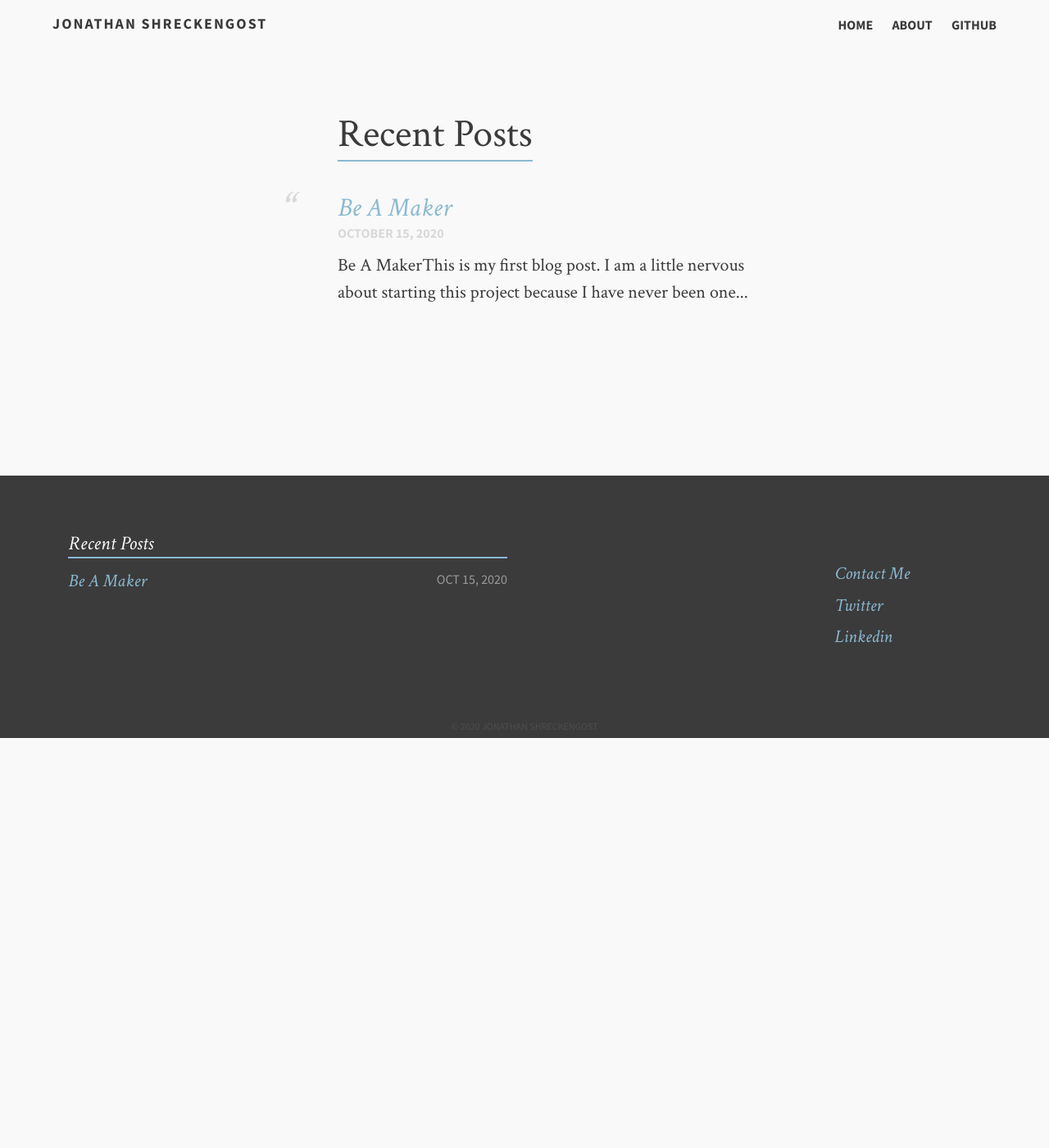
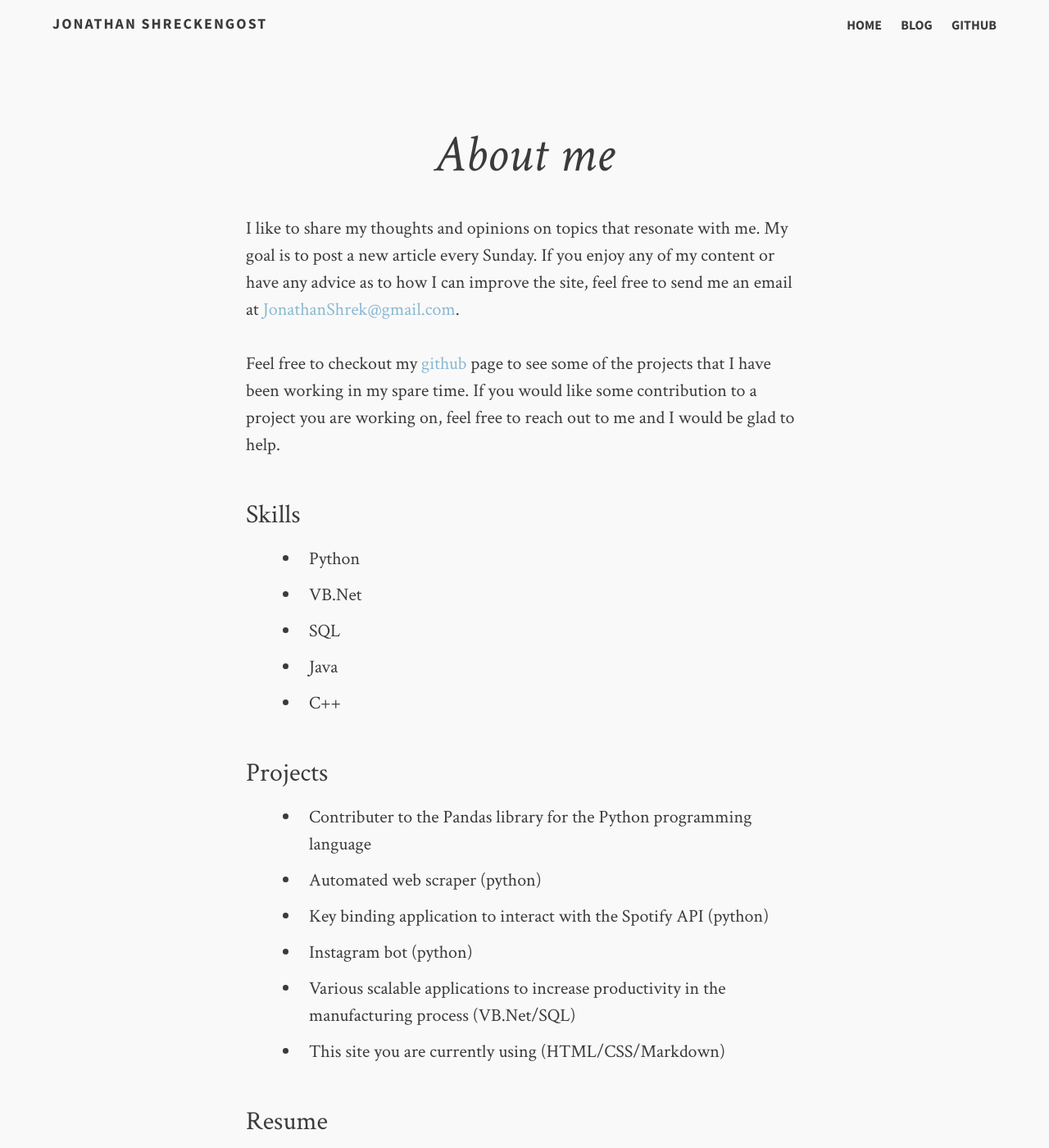
Before and after one commit to JonathanShrek/jonathanshrek.github.io, a Jekyll site: the page built from index.md, in a window 1280 px wide and 1400 px high. Shown: the whole window at 82% size. Built offline with Jekyll 4.4.1, drawn with Linux system fonts in a browser that asks for light colours; comment, search, counter and statistics services are not loaded; some of the changed text lies outside the part shown.

Commit message:
Fixed landing page to about me

```diff
--- a/_config.yml
+++ b/_config.yml
@@ -8,7 +8,7 @@ owner:
   avatar:         avatar.png
   bio:            Software Developer
   email:          JonathanShrek@gmail.com
-  twitter:        jonathanshrek
+  #twitter:        jonathanshrek
   github:         jonathanshrek
   linkedIn:       jonathan-shreckengost
   #instagram:      ctrunsthis
@@ -28,8 +28,8 @@ opengraph:
 # Links to include in top navigation
 # For external links add external: true
 links:
-  - title: About
-    url: /about
+  - title: Blog
+    url: /articles
   - title: Github
     url: https://github.com/JonathanShrek
     external: true
--- a/index.md
+++ b/index.md
@@ -1,7 +1,29 @@
 ---
-layout: home
-title: "Recent Posts"
+layout: post-no-feature #page
+title: "About me"
 tags: [Jekyll, theme, responsive, blog, template]
-image:
-  feature: typewriter.jpg
+#image:
+  #feature: typewriter.jpg
 ---
+
+I like to share my thoughts and opinions on topics that resonate with me. My goal is to post a new article every Sunday. If you enjoy any of my content or have any advice as to how I can improve the site, feel free to send me an email at [JonathanShrek@gmail.com](mailto:{{ site.owner.email }}).
+
+Feel free to checkout my [github](https://github.com/JonathanShrek) page to see some of the projects that I have been working in my spare time. If you would like some contribution to a project you are working on, feel free to reach out to me and I would be glad to help.
+
+### Skills
+* Python
+* VB.Net
+* SQL
+* Java
+* C++
+
+### Projects
+* Contributer to the Pandas library for the Python programming language
+* Automated web scraper (python)
+* Key binding application to interact with the Spotify API (python)
+* Instagram bot (python)
+* Various scalable applications to increase productivity in the manufacturing process (VB.Net/SQL)
+* This site you are currently using (HTML/CSS/Markdown)
+
+### Resume
+A copy of my resume can be obtained [here]({{ site.url}}/assets/pdf/websiteResume.pdf).
```
